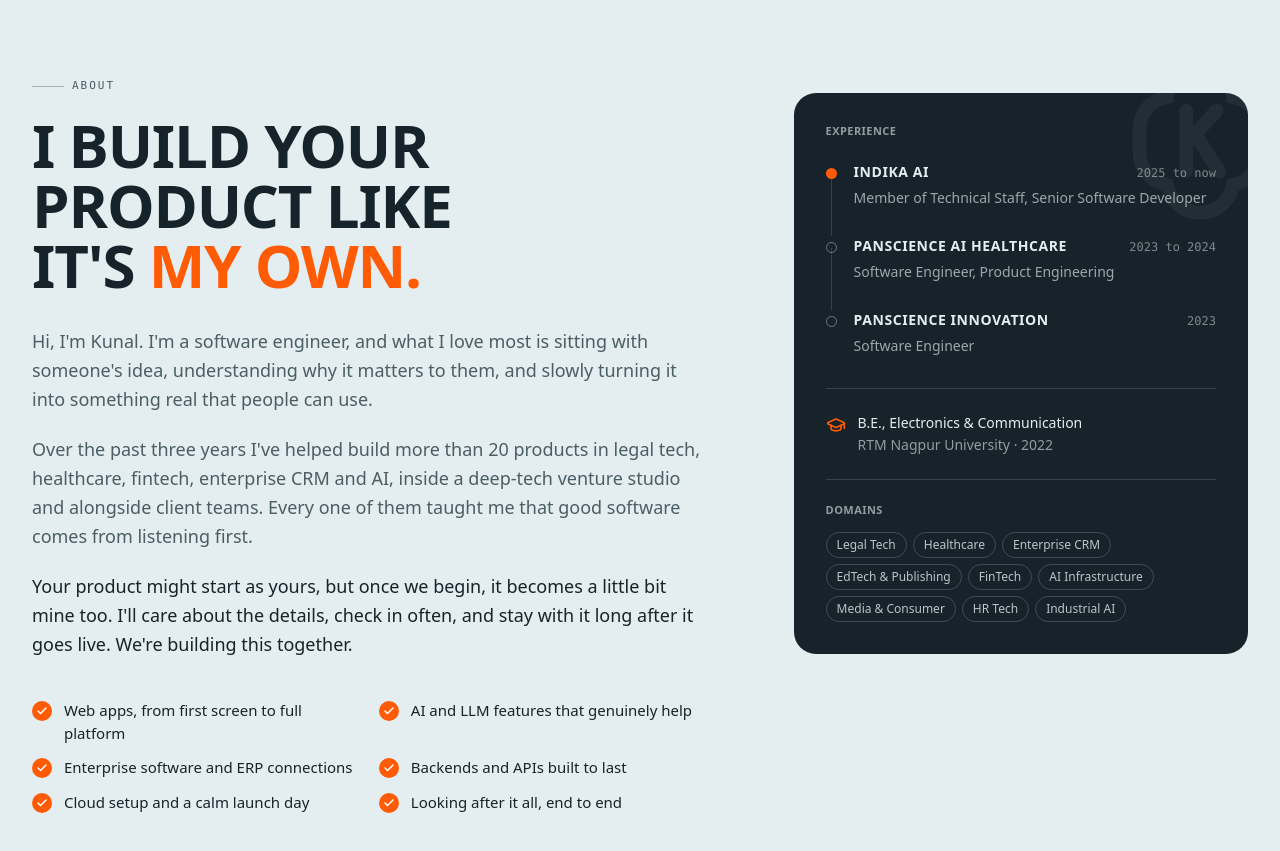
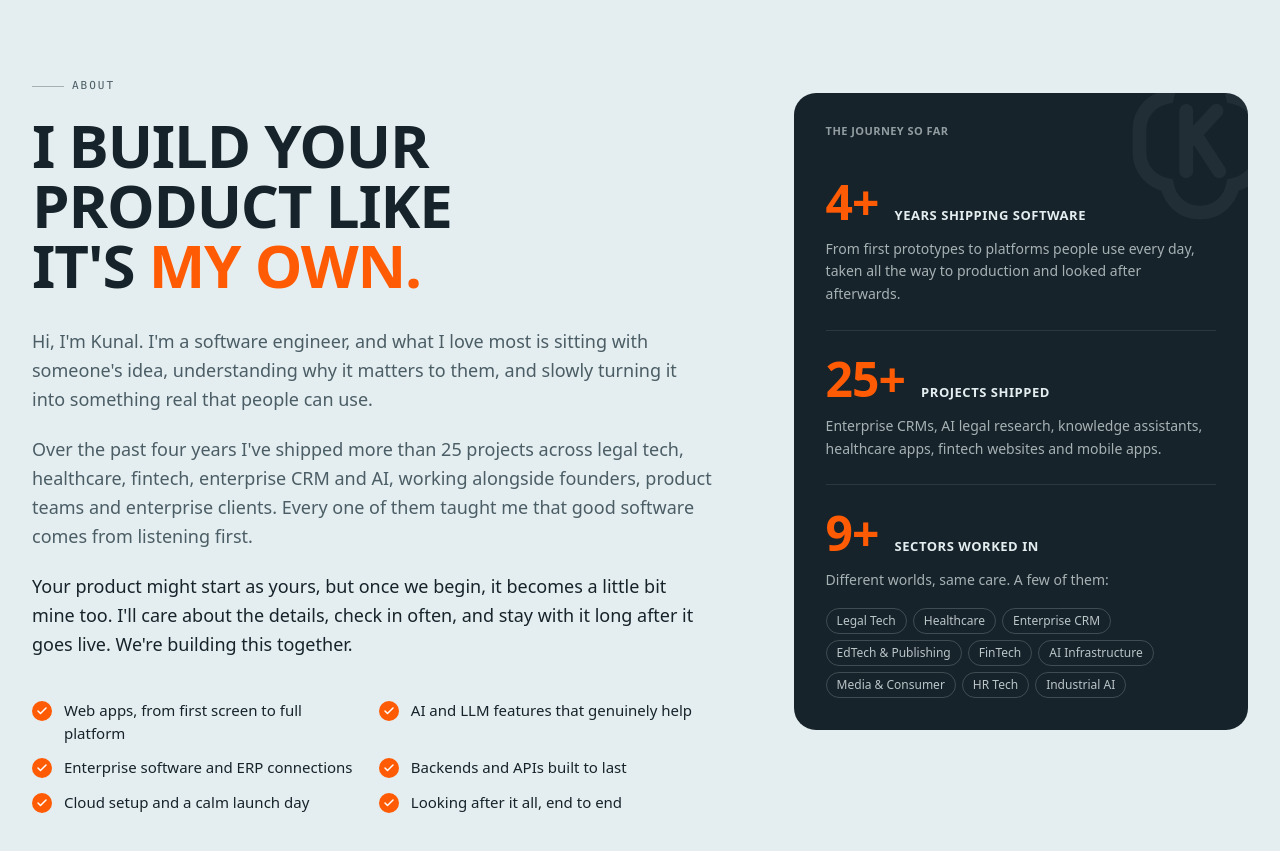
Before and after one commit to kunalcharde/kunal-charde, a React (Vite) app: page / in a window 1280 px wide. Shown: the part 7260-8111 px from the top of the page. Built offline with nearby package versions, Linux system fonts and the light colour scheme.

Commit message:
About: replace employer timeline with highlights (4+ years, 25+ projects, 9+ sectors); align Work page numbers

```diff
--- a/src/components/sections/About.tsx
+++ b/src/components/sections/About.tsx
@@ -1,8 +1,23 @@
-import { Check, GraduationCap } from "lucide-react";
-import { domains, experience } from "../../data/content";
+import { Check } from "lucide-react";
+import { domains } from "../../data/content";
 import { Emblem } from "../ui/Crosshairs";
 import { Reveal } from "../ui/Reveal";
 import { SectionHeading } from "../ui/SectionHeading";
+
+// The track record, told through what's been built rather than who it was built for.
+const highlights = [
+  {
+    n: "4+",
+    label: "Years shipping software",
+    text: "From first prototypes to platforms people use every day, taken all the way to production and looked after afterwards.",
+  },
+  {
+    n: "25+",
+    label: "Projects shipped",
+    text: "Enterprise CRMs, AI legal research, knowledge assistants, healthcare apps, fintech websites and mobile apps.",
+  },
+  { n: "9+", label: "Sectors worked in", text: "Different worlds, same care. A few of them:" },
+];
 
 // Things I can help you with, phrased as what we'd make together.
 const strengths = [
@@ -34,9 +49,9 @@ export function About() {
               matters to them, and slowly turning it into something real that people can use.
             </p>
             <p>
-              Over the past three years I've helped build more than 20 products in legal tech, healthcare, fintech, enterprise
-              CRM and AI, inside a deep-tech venture studio and alongside client teams. Every one of them taught me that good
-              software comes from listening first.
+              Over the past four years I've shipped more than 25 projects across legal tech, healthcare, fintech, enterprise
+              CRM and AI, working alongside founders, product teams and enterprise clients. Every one of them taught me that
+              good software comes from listening first.
             </p>
             <p className="font-medium text-mirage">
               Your product might start as yours, but once we begin, it becomes a little bit mine too. I'll care about the
@@ -61,42 +76,27 @@ export function About() {
         <Reveal delay={0.1} className="lg:pt-6">
           <div className="relative overflow-hidden rounded-[22px] bg-mirage p-7 text-sand sm:p-8">
             <Emblem className="absolute -top-10 -right-10 h-44 w-44 text-sand/[0.05]" />
-            <p className="label text-sand/60">Experience</p>
-            <ol className="relative mt-6">
-              {experience.map((e, i) => (
-                <li key={e.org} className="relative pb-7 pl-7 last:pb-0">
-                  {i < experience.length - 1 && <span className="absolute top-3 bottom-0 left-[5px] w-px bg-sand/15" aria-hidden />}
-                  <span
-                    className={`absolute top-1.5 left-0 h-[11px] w-[11px] rounded-full ${i === 0 ? "bg-blaze" : "border border-sand/40"}`}
-                    aria-hidden
-                  />
-                  <div className="flex flex-wrap items-baseline justify-between gap-x-3">
-                    <p className="label text-sm">{e.org}</p>
-                    <p className="font-mono text-xs text-sand/50">{e.period}</p>
+            <p className="label relative text-sand/60">The journey so far</p>
+            <ul className="relative mt-4 divide-y divide-sand/10">
+              {highlights.map((h, i) => (
+                <li key={h.label} className="py-6 last:pb-0">
+                  <div className="flex items-baseline gap-4">
+                    <span className="display text-4xl text-blaze sm:text-5xl">{h.n}</span>
+                    <span className="label text-[13px]">{h.label}</span>
                   </div>
-                  <p className="mt-1.5 text-sm text-sand/65">{e.role}</p>
+                  <p className="mt-3 text-sm leading-relaxed text-sand/70">{h.text}</p>
+                  {i === highlights.length - 1 && (
+                    <ul className="mt-4 flex flex-wrap gap-1.5">
+                      {domains.map((d) => (
+                        <li key={d} className="rounded-full border border-sand/20 px-2.5 py-1 text-xs text-sand/80">
+                          {d}
+                        </li>
+                      ))}
+                    </ul>
+                  )}
                 </li>
               ))}
-            </ol>
-
-            <div className="mt-8 flex items-start gap-3 border-t border-sand/15 pt-6">
-              <GraduationCap className="mt-0.5 h-5 w-5 shrink-0 text-blaze" aria-hidden />
-              <div>
-                <p className="text-sm font-medium">B.E., Electronics &amp; Communication</p>
-                <p className="mt-0.5 text-sm text-sand/60">RTM Nagpur University · 2022</p>
-              </div>
-            </div>
-
-            <div className="mt-6 border-t border-sand/15 pt-6">
-              <p className="label text-sand/60">Domains</p>
-              <ul className="mt-4 flex flex-wrap gap-1.5">
-                {domains.map((d) => (
-                  <li key={d} className="rounded-full border border-sand/20 px-2.5 py-1 text-xs text-sand/80">
-                    {d}
-                  </li>
-                ))}
-              </ul>
-            </div>
+            </ul>
           </div>
         </Reveal>
       </div>
--- a/src/components/sections/Work.tsx
+++ b/src/components/sections/Work.tsx
@@ -8,9 +8,9 @@ import { ProjectMockup } from "../visuals/Mockups";
 import { projectPanel } from "../visuals/panels";
 
 const glance = [
-  { n: "20+", label: "products I've helped build" },
-  { n: "3+", label: "years shipping to production" },
-  { n: String(domains.length), label: "industries, from law to health" },
+  { n: "4+", label: "years shipping software" },
+  { n: "25+", label: "projects shipped" },
+  { n: "9+", label: "sectors worked in" },
 ];
 
 // Page rhythm: a wide feature, two side by side, then a wide one mirrored.
```
